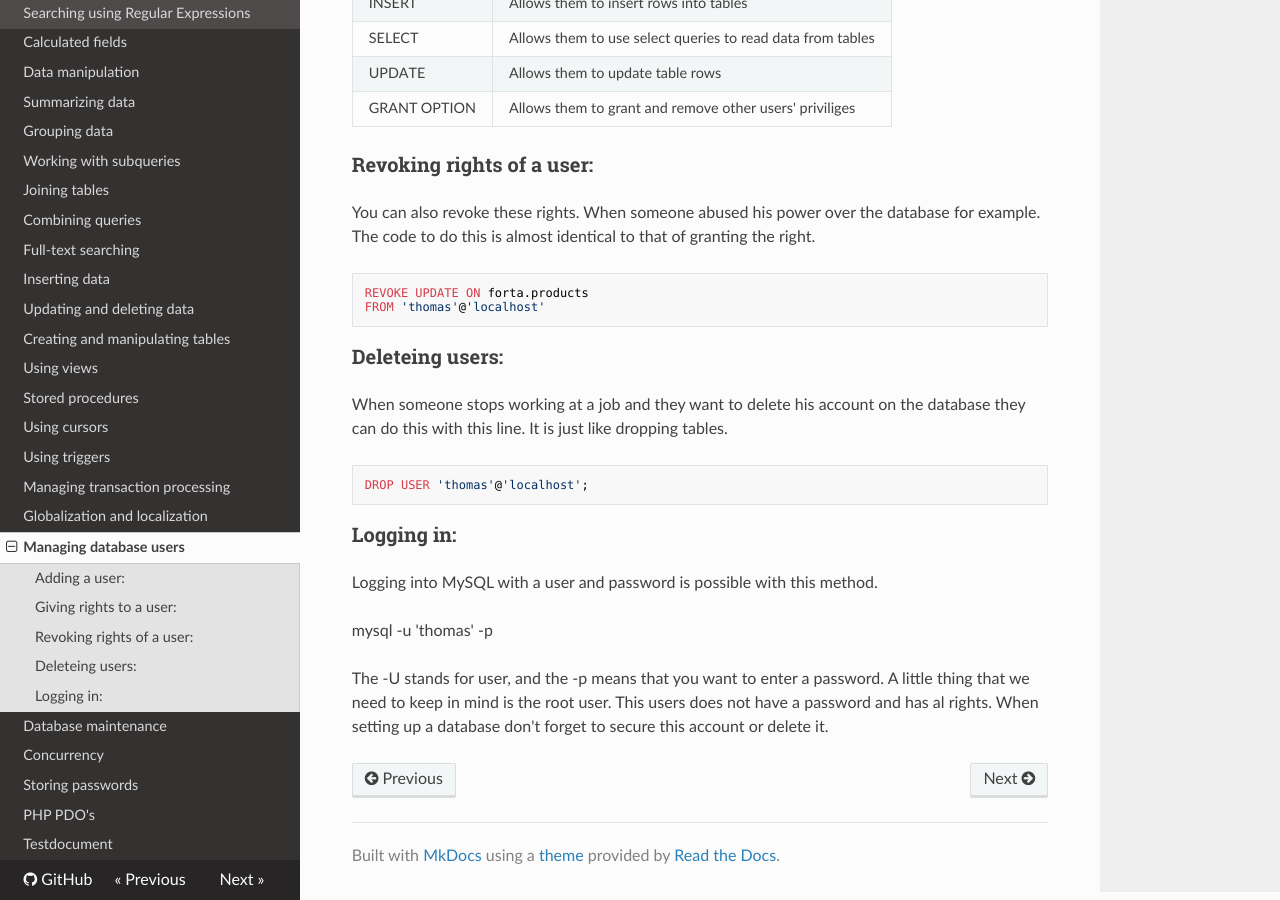
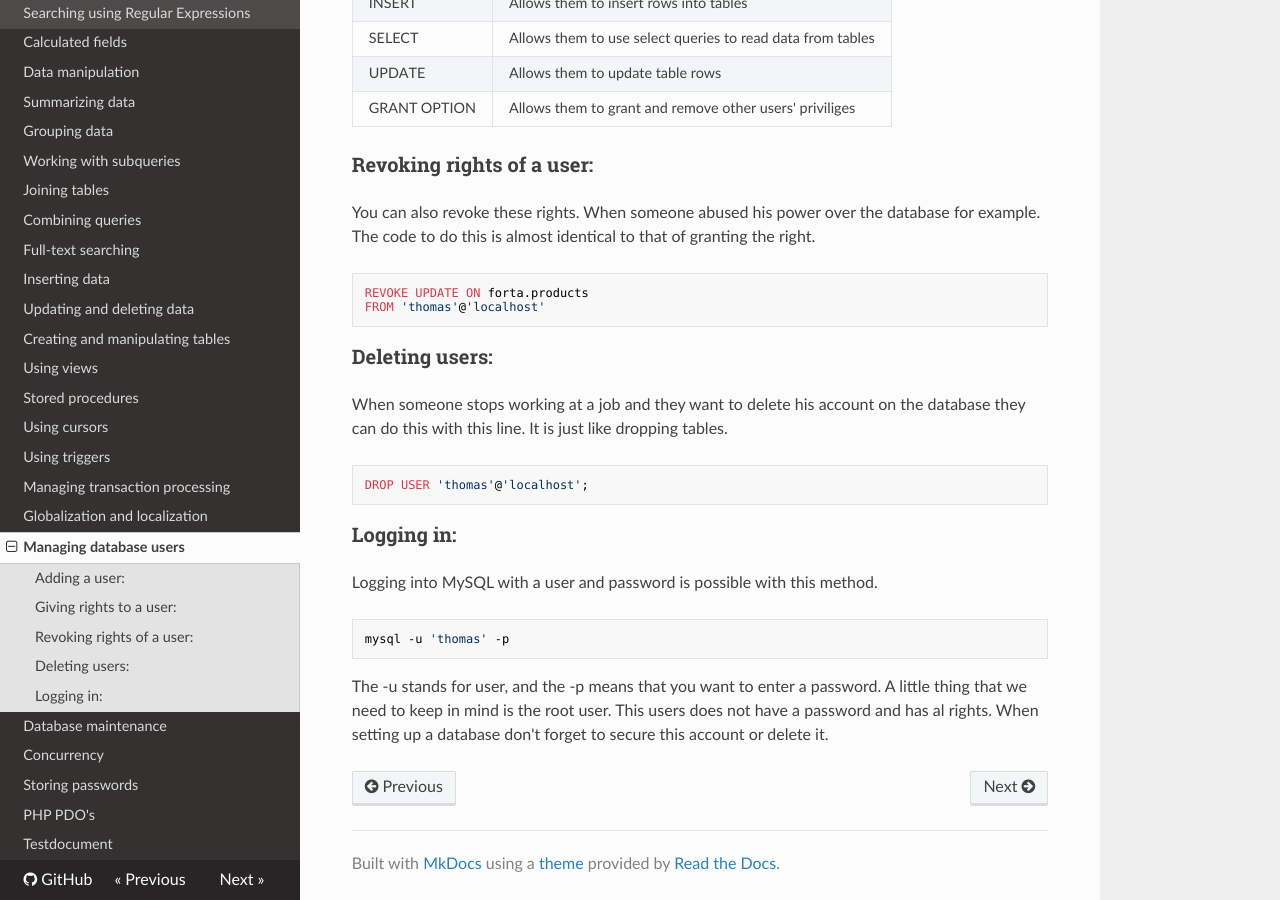
Before and after one commit to sillevl/course-databases, an MkDocs documentation site: the page built from docs/database-users.md, in a window 1280 px wide and 900 px high, scrolled down 973 px. Built offline with MkDocs 1.6.1, drawn with Linux system fonts in a browser that asks for light colours; nearby versions of some CDN libraries; old or Windows-style settings are respelled for this version of MkDocs.

Commit message:
Update database-users.md

````diff
--- a/docs/database-users.md
+++ b/docs/database-users.md
@@ -45,7 +45,7 @@ REVOKE UPDATE ON forta.products
 FROM 'thomas'@'localhost'
 ```
 
-### Deleteing users:
+### Deleting users:
 
 When someone stops working at a job and they want to delete his account on the database they can do this with this line.
 It is just like dropping tables.
@@ -58,7 +58,9 @@ DROP USER 'thomas'@'localhost';
 
 Logging into MySQL with a user and password is possible with this method.
 
+```
 mysql -u 'thomas' -p
+```
 
-The -U stands for user, and the -p means that you want to enter a password.
+The -u stands for user, and the -p means that you want to enter a password.
 A little thing that we need to keep in mind is the root user. This users does not have a password and has al rights. When setting up a database don't forget to secure this account or delete it.
````
